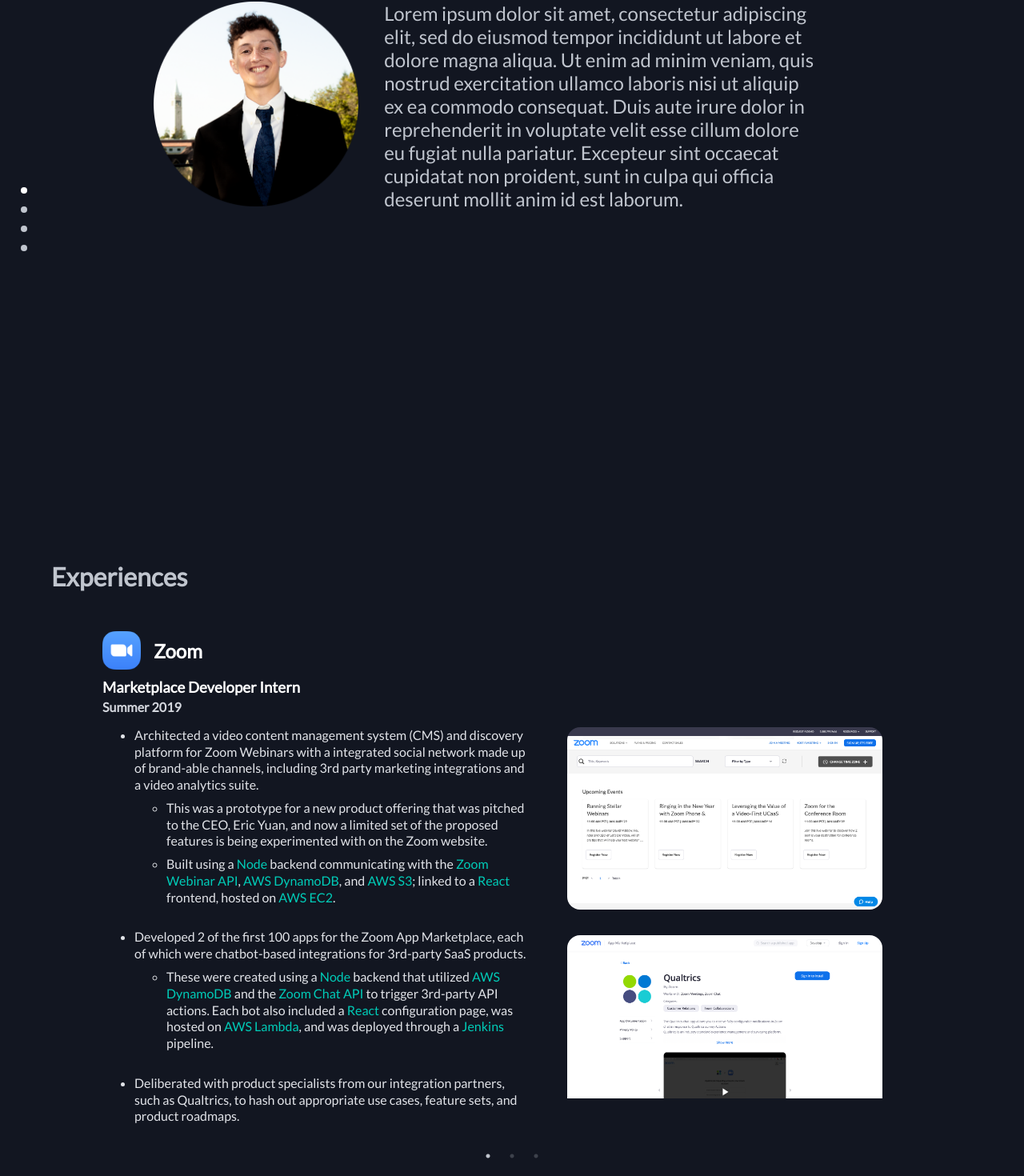
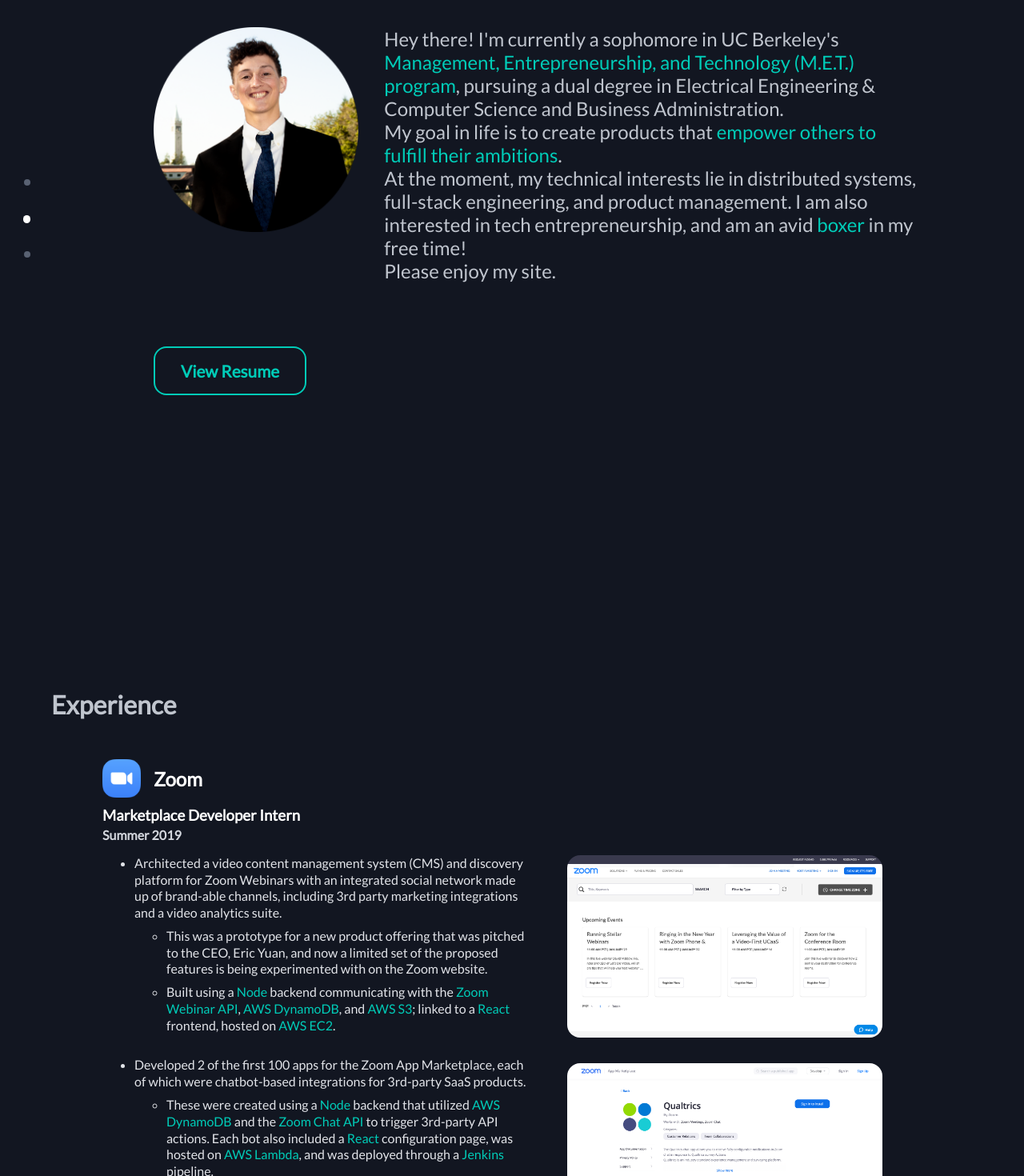
Before and after one commit to AndrewKirillo/Portfolio-Site, a React (Create React App) app: page / in a window 1280 px wide. Shown: the part 126-1596 px from the top of the page at 80% size. Built offline with nearby package versions, Linux system fonts and the light colour scheme.

Commit message:
implemented scrollspy, added content for bio, took out projects for now cause an empty section is ugly to look at

```diff
--- a/package.json
+++ b/package.json
@@ -7,6 +7,7 @@
     "@testing-library/react": "^9.4.0",
     "@testing-library/user-event": "^7.1.2",
     "gapi-script": "^1.0.1",
+    "jquery": "^3.4.1",
     "react": "^16.12.0",
     "react-dom": "^16.12.0",
     "react-mail-form": "^2.0.2",
--- a/src/App.css
+++ b/src/App.css
@@ -11,14 +11,12 @@
 
 section {
   height: 100vh;
-  overflow: hidden; /* For dev purposes */
   /* border: 1px solid black; */
 }
 
 .bio-wrapper {
   display: flex;
   align-items: flex-start;
-  padding: 10vw 20vw 10vw 15vw;
 }
 
 .bio {
@@ -31,20 +29,63 @@
   margin-right: 2rem;
 }
 
+.bio-action {
+  display: flex;
+  align-items: center;
+  margin-top: 10vh;
+}
+
+.emphasis {
+  color: #00ccb8;
+}
+
+.bio-button {
+  margin-right: 5vw;
+  background-color: transparent;
+  padding: 16px 32px;
+  color: #00ccb8;
+  font-size: 1.3rem;
+  font-weight: bold;
+  border: 2px solid #00ccb8;
+  outline: none;
+  border-radius: 16px;
+  transition: all ease 0.2s;
+  cursor: pointer;
+  text-decoration: none;
+}
+
+.bio-button:hover {
+  background-color: #00ccb8;
+  color: #121621;
+}
+
+.bio-button:active {
+  background-color: #00998a;
+  border: 2px solid #00998a;
+}
+
+#section-0 {
+  padding: 20vh 10vw 0 15vw;
+}
+
 #section-1 {
   display: flex;
   flex-direction: column;
   align-items: center;
+  height: auto;
+  padding-bottom: 20vh;
 }
 
-
-#section-2 {
+/* #section-2 {
   display: flex;
   align-items: center;
   justify-content: center;
-}
+  height: auto;
+  padding-top: 20vh;
+} */
 
-#section-3 {
+/* section-3 */
+#section-2 {
   display: flex;
   align-items: center;
   justify-content: flex-start;
@@ -70,11 +111,11 @@
   color: #c0c5ce;
   padding: 8px;
   outline: none;
-  border-bottom: 2px solid transparent;
   transition: all ease 0.2s;
   font-size: 1rem;
   margin-bottom: 24px;
   border-bottom: 1px solid #c0c5ce;
+  border-top: 1px solid transparent;
   resize: none;
   width: 30vw;
 }
@@ -84,24 +125,31 @@
 }
 
 .contact-form input[type='text']:focus, .contact-form textarea:focus {
+  border-top: 0px solid transparent;
   border-bottom: 2px solid #e2e4e9;
   color: #e2e4e9;
 }
 
 .contact-form input[type='submit'] {
   padding: 8px 16px;
-  color: #c0c5ce;
-  border: 1px solid #c0c5ce;
+  color: #00ccb8;
+  border: 1px solid #00ccb8;
   transition: all ease 0.2s;
   font-size: 1rem;
   background-color: transparent;
   border-radius: 8px;
+  outline: none;
 }
 
 .contact-form input[type='submit']:hover {
-  color: #e2e4e9;
-  border: 1px solid #e2e4e9;
+  color: #121621;
+  background-color: #00ccb8;
   cursor: pointer;
+}
+
+.contact-form input[type='submit']:active {
+  background-color: #00998a;
+  border: 1px solid #00998a;
 }
 
 .contact-form div {
--- a/src/App.js
+++ b/src/App.js
@@ -1,8 +1,8 @@
 import React from 'react';
 import headshot from './assets/media/headshot.png';
 import SideNav from './components/SideNav/SideNav';
-import Experiences from './components/Experiences';
-import Projects from './components/Projects';
+import Experience from './components/Experience';
+// import Projects from './components/Projects';
 import Contact from './components/Contact/Contact';
 import contact_banner from './assets/media/contact.png';
 import './App.css';
@@ -11,28 +11,40 @@
 
     return (
       <div className="App">
-        <SideNav/>
         <section className="scroll-section" id="section-0">
           <div className="bio-wrapper">
             <img className="headshot" src={headshot} alt="Andrew looking fine as hell"/>
             <p className="bio">
-            Lorem ipsum dolor sit amet, consectetur adipiscing elit, sed do eiusmod tempor incididunt ut labore et dolore magna aliqua. Ut enim ad minim veniam, quis nostrud exercitation ullamco laboris nisi ut aliquip ex ea commodo consequat. Duis aute irure dolor in reprehenderit in voluptate velit esse cillum dolore eu fugiat nulla pariatur. Excepteur sint occaecat cupidatat non proident, sunt in culpa qui officia deserunt mollit anim id est laborum.
+              Hey there!
+              I'm currently a sophomore in UC Berkeley's <span className="emphasis">Management, Entrepreneurship, and Technology (M.E.T.) program</span>, pursuing a dual degree in Electrical Engineering & Computer Science and Business Administration.
+              <br/>
+              My goal in life is to create products that <span className="emphasis">empower others to fulfill their ambitions</span>.
+              <br/>
+              At the moment, my technical interests lie in distributed systems, full-stack engineering, and product management.
+              I am also interested in tech entrepreneurship, and am an avid <span className="emphasis">boxer</span> in my free time!
+              <br/>
+              Please enjoy my site.
             </p>
+          </div>
+          <div className="bio-action">
+            <a href="/andrew/resume.pdf" target="_blank" rel="noopener noreferrer" className="bio-button">View Resume</a>
           </div>
         </section>
         <section className="scroll-section" id="section-1">
-          <h1 className="section-title">Experiences</h1>
-          <Experiences/>
+          <h1 className="section-title">Experience</h1>
+          <Experience/>
         </section>
+        {/* <section className="scroll-section" id="section-2">
+          <h1 className="section-title">Projects</h1>
+          <Projects/>
+        </section> */}
         <section className="scroll-section" id="section-2">
-          <Projects/>
-        </section>
-        <section className="scroll-section" id="section-3">
           <Contact/>
           <div className='banner-wrapper'>
             <img className="contact-banner" src={contact_banner} alt="Get In Touch!"/>
           </div>
         </section>
+        <SideNav/>
       </div>
     );
 
--- a/src/components/Experiences.js
+++ b/src/components/Experience.js
@@ -14,7 +14,7 @@
 import "slick-carousel/slick/slick-theme.css";
 import "./Slider.css";
 
-export default class Experiences extends React.Component {
+export default class Experience extends React.Component {
     render() {
         var settings = {
             dots: true,
@@ -37,7 +37,7 @@
                     <div className="slide-content">
                         <ul className="story">
                             <li>
-                                Architected a video content management system (CMS) and discovery platform for Zoom Webinars with a integrated social network made up of brand-able channels, including 3rd party marketing integrations and a video analytics suite.
+                                Architected a video content management system (CMS) and discovery platform for Zoom Webinars with an integrated social network made up of brand-able channels, including 3rd party marketing integrations and a video analytics suite.
                             </li>
                             <ul>
                                 <li>
@@ -62,16 +62,16 @@
                             </li>
                         </ul>
                         <div className="media">
-                            <a href="https://zoom.us/events" target="_blank">
+                            <a href="https://zoom.us/events" target="_blank" rel="noopener noreferrer">
                                 <img src={zoom_showcase} alt="Zoom Webinar Showcase" />
                             </a>
-                            <a href="https://marketplace.zoom.us/apps/CdoL7sL9RA2M8Ff78Bvy7g" target="_blank">
+                            <a href="https://marketplace.zoom.us/apps/CdoL7sL9RA2M8Ff78Bvy7g" target="_blank" rel="noopener noreferrer">
                                 <img src={zoom_qualtrics} alt="Zoom Qualtrics chatbot" />
                             </a>
-                            <a href="https://marketplace.zoom.us/apps/xwOk57N_ThK-sXajOmJ-Fw" target="_blank">
+                            <a href="https://marketplace.zoom.us/apps/xwOk57N_ThK-sXajOmJ-Fw" target="_blank" rel="noopener noreferrer">
                                 <img src={zoom_groove} alt="Zoom Qualtrics chatbot" />
                             </a>
-                            <a href="https://www.linkedin.com/pulse/meet-zoom-interns-plus-tips-setting-up-your-own-thiya-ramalingam/?trackingId=%2FfJ6T%2FkRpLbeQdrefngprg%3D%3D" target="_blank">
+                            <a href="https://www.linkedin.com/pulse/meet-zoom-interns-plus-tips-setting-up-your-own-thiya-ramalingam/?trackingId=%2FfJ6T%2FkRpLbeQdrefngprg%3D%3D" target="_blank" rel="noopener noreferrer">
                                 <img src={zoom_blog_post} alt="Blog post by my former manager about his time with us interns" />
                             </a>
                         </div>
@@ -105,10 +105,10 @@
                             </li>
                         </ul>
                         <div className="media">
-                            <a href="https://www.progress.com/nativechat" target="_blank">
+                            <a href="https://www.progress.com/nativechat" target="_blank" rel="noopener noreferrer">
                                 <img src={progress_nativechat} alt="Progress NativeChat homepage" />
                             </a>
-                            <a href="https://www.progress.com/nativescript" target="_blank">
+                            <a href="https://www.progress.com/nativescript" target="_blank" rel="noopener noreferrer">
                                 <img src={progress_nativescript} alt="Progress NativeScript homepage" />
                             </a>
                         </div>
@@ -145,7 +145,7 @@
                             </li>
                         </ul>
                         <div className="media">
-                            <a href="https://begin.berkeley.edu" target="_blank">
+                            <a href="https://begin.berkeley.edu" target="_blank" rel="noopener noreferrer">
                                 <img src={begin_homepage} alt="BEGIN homepage" />
                             </a>
                         </div>
--- a/src/components/SideNav/SideNav.css
+++ b/src/components/SideNav/SideNav.css
@@ -3,22 +3,31 @@
     flex-direction: column;
     justify-content: space-between;
     align-items: center;
-    width: min-content;
-    height: 10vh;
+    height: 12.5vh;
     position: fixed;
-    top: 45vh;
+    width: 1rem;
+    top: 43.75vh;
     left: 2vw;
 }
 
 .sidebar div {
     height: 0.5rem;
     width: 0.5rem;
-    border-radius: 50%;
-    background-color: #c0c5ce;
+    border-radius: 100%;
+    background-color: #596273;
     outline: none;
     cursor: pointer;
     transition: all ease 0.2s;
+    margin-bottom: 0.1rem;
+    margin-left: 0.1rem;
 }
 .sidebar div:hover, .sidebar div.active {
     background-color: white;
 }
+
+.sidebar div.active {
+    margin-bottom: 0;
+    margin-left: 0;
+    height: 0.6rem;
+    width: 0.6rem;
+}
--- a/src/components/SideNav/SideNav.js
+++ b/src/components/SideNav/SideNav.js
@@ -1,35 +1,85 @@
 import React from 'react';
 import "./SideNav.css";
+import $ from 'jquery';
 
 export default class SideNav extends React.Component {
     constructor(props) {
         super(props);
         this.state = {
-            active: "link-0"
+            activeLink: "link-0",
+            activeSection: "section-0",
+            activeIdx: null,
+            prevBottom: null,
+            prevTop: null,
+            scrollSpyDisabled: false
         }
 
         this.handleClick = this.handleClick.bind(this);
+        this.crossedThresh = this.crossedThresh.bind(this);
     }
 
-    handleClick = (sectionNum) => {
+    componentDidMount = () => {
+        window.addEventListener("scroll", this.scrollSpy);
+        this.setState({ prevBottom: document.getElementById("section-0").getBoundingClientRect().bottom,
+                        prevTop: document.getElementById("section-0").getBoundingClientRect().top,
+                        activeIdx: 0 });
+    }
+
+    scrollSpy = () => {
+        const sectionRect = document.getElementById(this.state.activeSection).getBoundingClientRect();
+        const threshold = 128.1;
+        let activeSection = this.state.activeSection;
+        let activeLink = this.state.activeLink;
+        let activeIdx = this.state.activeIdx;
+        const delta = this.state.prevTop - sectionRect.top;
+        if (!this.state.scrollSpyDisabled) {
+            // scroll down
+            if (delta > 0 && this.crossedThresh(this.state.prevBottom, sectionRect.bottom, threshold, false)) {
+                activeIdx = Math.min(parseInt(this.state.activeSection.split("-")[1]) + 1, 2);
+            }
+            // scroll up
+            else if (delta <= 0 && this.crossedThresh(this.state.prevTop, sectionRect.top, threshold, true)) {
+                activeIdx = Math.max(parseInt(this.state.activeSection.split("-")[1]) - 1, 0);
+            }
+            activeSection = "section-" + activeIdx;
+            activeLink = "link-" + activeIdx;
+        }
+        this.setState({ activeSection, activeLink, activeIdx, prevBottom: sectionRect.bottom, prevTop: sectionRect.top });
+    }
+
+    crossedThresh(prevVal, currVal, threshold, scrollUp) {
+        if (scrollUp) {
+            return prevVal <= threshold && currVal > threshold;
+        } else {
+            return prevVal > threshold && currVal <= threshold;
+        }
+    }
+
+    handleClick = (activeIdx) => {
         return (e) => {
-            document.getElementById(this.state.active).classList.remove("active");
-            const targetId = e.target.id;
-            document.getElementById(targetId).classList.add("active");
-            this.setState({active: targetId});
-            const section = document.getElementById("section-" + sectionNum);
-            window.scrollBy(0, section.getBoundingClientRect().top);
-
+            const activeLink = e.target.id;
+            const activeSection = "section-" + activeIdx;
+            const offset = document.getElementById(activeSection).offsetTop;
+            this.setState({ activeLink, activeSection, activeIdx, scrollSpyDisabled: true }, () => {
+                $('html, body').animate({
+                    scrollTop: offset
+                }, 500, "swing", () => {
+                    this.setState({ scrollSpyDisabled: false });
+                });
+            });
+            // window.scrollBy(0, section.getBoundingClientRect().top);
         }
     }
 
     render() {
+        const links = ["link-0", "link-1", "link-2"]
         return (
             <div className="sidebar">
-                <div id="link-0" className="active" onClick={this.handleClick("0")}/>
-                <div id="link-1" onClick={this.handleClick("1")}/>
-                <div id="link-2" onClick={this.handleClick("2")}/>
-                <div id="link-3" onClick={this.handleClick("3")}/>
+                {
+                    links.map((link, index) => (
+                        <div id={link} key={index} className={index === this.state.activeIdx ? "active" : ""} onClick={this.handleClick(index)}/>
+                    ))
+                }
             </div>
         )
     }
--- a/src/components/Slider.css
+++ b/src/components/Slider.css
@@ -46,6 +46,8 @@
 .slick-slide .slide-content {
     display: flex;
     align-items: flex-start;
+    height: 60vh;
+    overflow-y: scroll;
 }
 
 .slick-slide .slide-content .story {
@@ -78,10 +80,6 @@
     margin-bottom: 0.5rem;
 }
 
-.slick-slide .story .emphasis {
-    color: #00ccb8;
-}
-
 .slick-slide .experience-brand {
     display: flex;
     align-items: center;
```
Also changed, not shown: src/assets/copy/Bio.txt (added), src/assets/copy/Zoom_Experience.txt, 1 other file (tests, documents, lock files or other folders).
